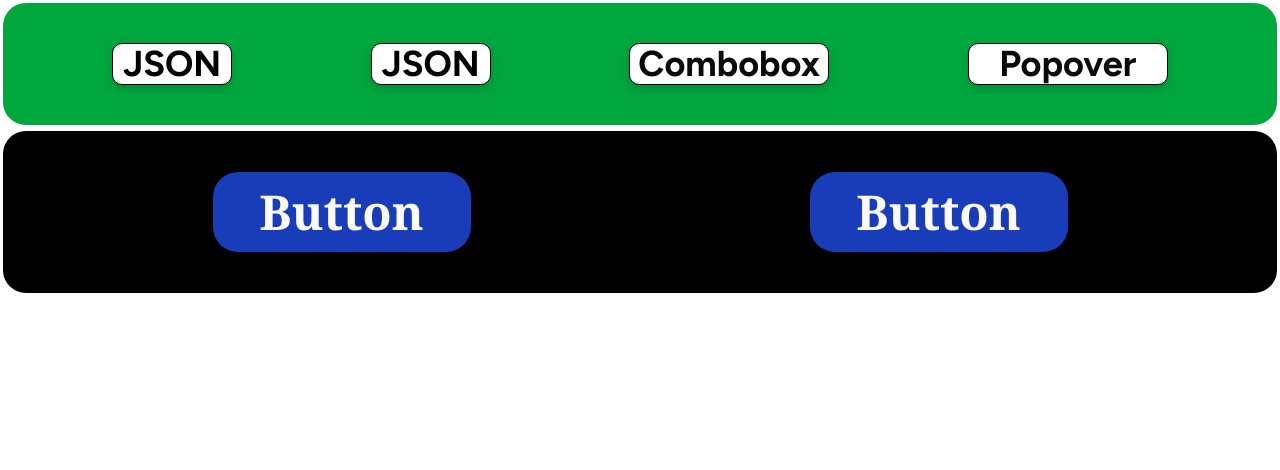
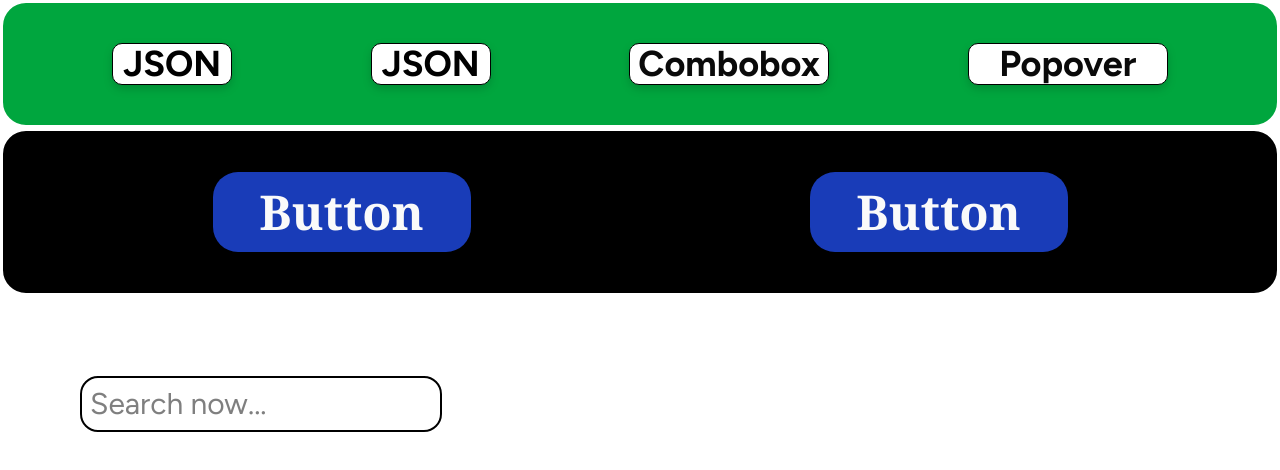
Before and after one commit to yusupovibratbek-coder/dars, a Next.js app: page / in a window 1280 px wide. Shown: the top 470 px of the page. Built offline with nearby package versions, Linux system fonts and the light colour scheme.

Commit message:
yangilandi

```diff
--- a/app/json/page.tsx
+++ b/app/json/page.tsx
@@ -13,9 +13,7 @@ export default async function Posts() {
         <div className="bg-white min-h-screen">
             <div >
                 <Link href="/combobox">Combobox</Link>
-                <Link className="text-black " href="/popover">Popover</Link>
-                <Link href="/card">Card</Link>
-                <Link href="/button">Button</Link>
+
             </div>
             <div className="">
                 <h1 className="text-4xl text-black  font-mono p-24 text-center">Postlar ro'yxati</h1>
--- a/app/page.tsx
+++ b/app/page.tsx
@@ -20,10 +20,12 @@ export default function Home() {
           <Link href={'/popover'}>Button</Link>
         </Button>
          <Button className="text-5xl font-serif font-bold bg-blue-800 flex justify-around p-10 w-65  ">
-          <Link href={'/card'}>Button</Link>
+          <Link href={'/combobox'}>Button</Link>
          </Button>
       </div>
-
+        <div className="flex p-20 pl-20">
+          <input className="text-3xl text-black rounded-2xl border-black p-2 border-2 focus:outline-none focus:ring-2 focus:ring-blue-500" placeholder="Search now..." type="text" />
+        </div>
     </div>
   );
 }
```
